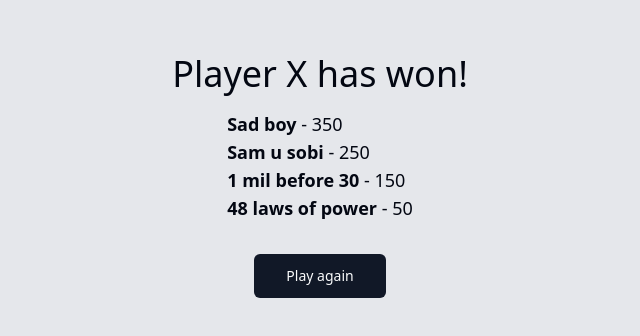
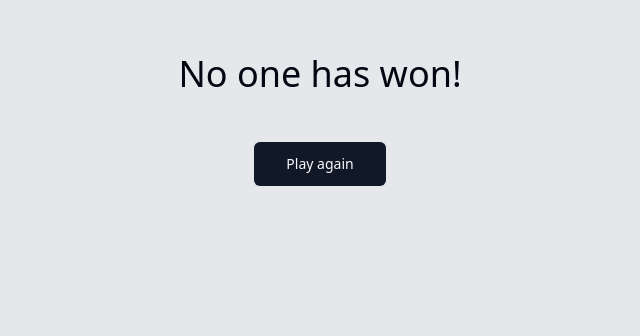
Before and after one commit to Darko-Luka/WEB3-Assignment-2, a Vue app: page /over in a window 1280 px wide. Shown: the part 106-442 px from the top of the page, without its empty margins (320-960 px from the left). Built offline with nearby package versions, Linux system fonts and the light colour scheme.

Commit message:
implement the logic for game over screen

```diff
--- a/src/components/OpponentAvatar.vue
+++ b/src/components/OpponentAvatar.vue
@@ -6,6 +6,18 @@
 		<div class="flex flex-col pl-2 space-y-2">
 			<Score :score="store.getPlayerScore(id)" />
 			<Label class="text-white">{{ cards.length }} cards</Label>
+			<Button
+				v-if="cards.length === 1"
+				@click="
+					() => {
+						// Assuming the accuser (you) is of index 0
+						store.catchUnoFailure({ accuser: 0, accused: id });
+						store.updateAllPlayerDecks();
+					}
+				"
+				size="xs"
+				>Accuse</Button
+			>
 		</div>
 	</div>
 </template>
@@ -17,6 +29,7 @@ import { defineProps } from "vue";
 import Score from "./Score.vue";
 import { useGameStore } from "@/stores/GameStore";
 import type { Card } from "@/model/deck";
+import Button from "./ui/button/Button.vue";
 
 const store = useGameStore();
 
--- a/src/components/PlayerDeck.vue
+++ b/src/components/PlayerDeck.vue
@@ -3,7 +3,13 @@
 		<li :class="getCardClasses()" v-for="(card, index) in cards">
 			<CardComponent :card="card" @click="play(index, card.type)" />
 		</li>
-		<Button size="lg" class="first:ml-auto last:mr-auto" v-if="cards.length === 1">Say Uno!</Button>
+		<Button
+			size="lg"
+			class="first:ml-auto last:mr-auto"
+			@click="() => store.sayUno(playerIndex)"
+			v-if="cards.length === 1"
+			>Say Uno!</Button
+		>
 	</ol>
 </template>
 
@@ -49,4 +55,7 @@ const props = defineProps<{
 	cards: Array<Card>;
 	isActive: boolean;
 }>();
+
+// We are always assuming the player (you), is index 0
+const playerIndex = 0;
 </script>
--- a/src/model/engineService.ts
+++ b/src/model/engineService.ts
@@ -9,6 +9,7 @@ export class EngineService implements EngineInterface {
 	game: Game = createUnoGame({ players: ["a", "b"] });
 	discardPileTopCardRef = ref<Card | undefined>();
 	bots: ("easy" | "medium" | "hard")[] = [];
+	public onEnd: () => void = () => {};
 
 	createGame(bots: ("easy" | "medium" | "hard")[]): Array<Player> {
 		const players = Array.from({ length: bots.length + 1 }, (_, index) => {
@@ -18,6 +19,18 @@ export class EngineService implements EngineInterface {
 		this.bots = bots;
 
 		this.game = createUnoGame({ players, targetScore: 500, cardsPerPlayer: 7 });
+
+		this.game.onGameEnd = (winner: number) => {
+			Array.from({ length: this.game.hand?.playerCount ?? 0 }).forEach((_, index) => {
+				if (this.game.score(index) >= this.game.targetScore) {
+					alert(`${this.game.player(index)} has won the game!`);
+					this.onEnd();
+					return;
+				}
+			});
+
+			alert(`Round has ended, winner is ${this.game.player(winner)}!`);
+		};
 
 		this.discardPileTopCardRef.value = this.game.hand?.discardPile().top();
 		return players.map((player, index) => {
@@ -53,7 +66,6 @@ export class EngineService implements EngineInterface {
 		if (!hand) return;
 
 		const move = decideMove(hand, this.bots[(this.game.hand?.playerInTurn() ?? 0) - 1]);
-		console.log(this.bots[(this.game.hand?.playerInTurn() ?? 0) - 1]);
 
 		if (move === "draw") {
 			this.game.hand?.draw();
@@ -70,15 +82,15 @@ export class EngineService implements EngineInterface {
 	}
 
 	sayUno(index: number): void {
-		throw new Error("Method not implemented.");
+		this.game.hand?.sayUno(index);
 	}
 
 	catchUnoFailure(unoFailure: UnoFailure): boolean {
-		throw new Error("Method not implemented.");
+		return this.game.hand?.catchUnoFailure(unoFailure) ?? false;
 	}
 
-	getWinner(): number | undefined {
-		throw new Error("Method not implemented.");
+	getTargetScore(): number {
+		return this.game.targetScore;
 	}
 
 	get getDiscardPileTopCard(): Ref<Card | undefined, Card | undefined> {
--- a/src/model/hand.ts
+++ b/src/model/hand.ts
@@ -185,6 +185,13 @@ export class Hand {
 			this.playerUnos[playerIndex] = true;
 	}
 
+	wasPenalized(playerIndex: number): boolean {
+		const playerHand = this.playerHands[playerIndex];
+		const hasSaidUno = this.playerUnos[playerIndex];
+
+		return playerHand.length > 1 && !hasSaidUno;
+	}
+
 	catchUnoFailure(unoFailure: UnoFailure): boolean {
 		const accusedPlayer = this.playerHands[unoFailure.accused];
 		if (
--- a/src/model/interfaces/engineInterface.ts
+++ b/src/model/interfaces/engineInterface.ts
@@ -19,5 +19,5 @@ export interface EngineInterface {
 	draw(): void;
 	sayUno(index: number): void;
 	catchUnoFailure(unoFailure: UnoFailure): boolean;
-	getWinner(): number | undefined;
+	getTargetScore(): number;
 }
--- a/src/model/uno.ts
+++ b/src/model/uno.ts
@@ -15,6 +15,7 @@ export class Game {
 	targetScore: number;
 	props: Partial<Props>;
 	private playerScores: number[];
+	onGameEnd: (winner: number) => void = () => {};
 
 	constructor(createGame: Partial<Props>) {
 		this.props = createGame;
@@ -75,7 +76,10 @@ export class Game {
 
 		const winner = this.hand?.winner();
 		const score = this.hand?.score();
-		if (winner !== undefined && score !== undefined) this.playerScores[winner] += score;
+		if (winner !== undefined && score !== undefined) {
+			this.playerScores[winner] += score;
+			this.onGameEnd(winner);
+		}
 
 		this.hand = createHand(
 			this.props.players ?? ["A", "B"],
--- a/src/model/utils/test_adapter.ts
+++ b/src/model/utils/test_adapter.ts
@@ -19,5 +19,5 @@ export function createHand({ players, dealer, shuffler = standardShuffler, cards
 }
 
 export function createGame(props: Partial<uno.Props>): uno.Game {
-	return uno.createGame(props);
+	return uno.createUnoGame(props);
 }
--- a/src/pages/GameOverView.vue
+++ b/src/pages/GameOverView.vue
@@ -1,8 +1,8 @@
 <template>
 	<div class="flex justify-center items-center flex-col">
-		<h1 class="text-4xl">Player X has won!</h1>
+		<h1 class="text-4xl">{{ winner }} has won!</h1>
 		<ol class="my-4 text-lg">
-			<li class="" v-for="player in players">
+			<li class="" v-for="player in players" :key="player.name">
 				<span class="font-bold">{{ player.name }}</span> - {{ player.score }}
 			</li>
 		</ol>
@@ -14,25 +14,29 @@
 
 <script setup lang="ts">
 import Button from "@/components/ui/button/Button.vue";
-import { ref } from "vue";
-import { RouterLink } from "vue-router";
+import { computed, ref } from "vue";
+import { RouterLink, useRoute } from "vue-router";
 
-const players = ref<Array<{ name: String; score: Number }>>([
-	{
-		name: "Sad boy",
-		score: 350,
-	},
-	{
-		name: "Sam u sobi",
-		score: 250,
-	},
-	{
-		name: "1 mil before 30",
-		score: 150,
-	},
-	{
-		name: "48 laws of power",
-		score: 50,
-	},
-]);
+const route = useRoute();
+const players = ref<Array<{ name: string; score: number }>>([]);
+
+for (const [name, score] of Object.entries(route.query)) {
+	if (typeof score === "string") {
+		players.value.push({
+			name,
+			score: parseInt(score, 10),
+		});
+	}
+}
+
+const winner = computed(() => {
+	if (players.value.length === 0) return "No one";
+
+	const topPlayer = players.value.reduce((prev, current) => {
+		return current.score > prev.score ? current : prev;
+	});
+	return topPlayer.name;
+});
+
+players.value.sort((a, b) => b.score - a.score);
 </script>
--- a/src/stores/GameStore.ts
+++ b/src/stores/GameStore.ts
@@ -1,26 +1,42 @@
+import type { Difficulty } from "@/model/botAI";
 import type { Card, CardColor } from "@/model/deck";
 import { EngineService } from "@/model/engineService";
+import type { UnoFailure } from "@/model/hand";
 import type { EngineInterface, Player } from "@/model/interfaces/engineInterface";
 import { defineStore } from "pinia";
 import { computed, ref } from "vue";
+import { useRouter } from "vue-router";
 
 export const useGameStore = defineStore("game", () => {
-	const players = ref<(Player & { isBot: boolean; deck: Card[] })[]>([]);
+	const players = ref<(Player & { isBot: boolean; deck: Card[]; difficulty?: Difficulty })[]>([]);
 	const bots = computed(() => players.value.filter((player) => player.isBot));
-	const engineService: EngineInterface = new EngineService();
+	const engineService: EngineService = new EngineService();
 	const currentPlayerIndex = ref(0);
+	const router = useRouter();
 
 	function createGame(bots: ("easy" | "medium" | "hard")[]) {
 		const _players = engineService.createGame(bots);
 
-		players.value = _players.map((player) => {
+		players.value = _players.map((player, index) => {
+			const isBot = player.name.includes("bot");
+			const difficulty = isBot ? bots[index - 1] : undefined;
 			return {
 				...player,
-				isBot: player.name.includes("bot"),
+				isBot,
 				deck: engineService.getPlayerDeck(player.index) ?? [],
+				difficulty,
 			};
 		});
+		engineService.onEnd = () => {
+			const query: Record<string, string | number> = {};
 
+			players.value.forEach((player) => {
+				const name = player.name;
+				const score = engineService.getPlayerScore(player.index);
+				query[name] = score ?? 0;
+			});
+			router.push({ path: "/over", query });
+		};
 		nextTurn();
 	}
 
@@ -48,20 +64,78 @@ export const useGameStore = defineStore("game", () => {
 		return index === currentPlayerIndex.value;
 	}
 
+	function sayUno(index: number) {
+		engineService.sayUno(index);
+		updateAllPlayerDecks();
+	}
+
+	function catchUnoFailure(unoFailure: UnoFailure) {
+		engineService.catchUnoFailure(unoFailure);
+	}
+
+	function getTargetScore() {
+		return engineService.getTargetScore();
+	}
+
 	function makeBotMove() {
 		setTimeout(() => {
 			engineService.decideMove();
 			updateAllPlayerDecks();
 			nextTurn();
-		}, 1000);
+		}, 2500);
 	}
 
 	function nextTurn() {
 		currentPlayerIndex.value = engineService.getCurrentPlayer().index;
 		const currentPlayer = players.value[currentPlayerIndex.value];
 
-		if (currentPlayer?.isBot) {
-			makeBotMove();
+		checkForUnoFailure().then(() => {
+			if (currentPlayer?.isBot) {
+				makeBotMove();
+			}
+		});
+	}
+
+	async function checkForUnoFailure() {
+		const delayBetweenChecks = 500;
+		for (const bot of players.value) {
+			if (!bot.isBot) continue;
+
+			for (const otherPlayer of players.value) {
+				if (bot === otherPlayer || otherPlayer.deck.length !== 1) continue;
+
+				let catchProbability = 0;
+				let delay = 0;
+
+				switch (bot.difficulty) {
+					case "easy":
+						catchProbability = 0.2; // 20% chance to catch failure
+						delay = Math.random() * 2000 + 2000; // 2 to 4 seconds delay
+						break;
+
+					case "medium":
+						catchProbability = 0.5; // 50% chance to catch failure
+						delay = Math.random() * 1500 + 1000; // 1 to 2.5 seconds delay
+						break;
+
+					case "hard":
+						catchProbability = 0.8; // 80% chance to catch failure
+						delay = Math.random() * 1000 + 500; // 0.5 to 1.5 seconds delay
+						break;
+				}
+
+				if (Math.random() < catchProbability) {
+					await new Promise((resolve) => setTimeout(resolve, delay));
+					const isCaught = engineService.catchUnoFailure({ accused: otherPlayer.index, accuser: bot.index });
+					if (isCaught) {
+						alert(`Bot ${bot.index} caught ${otherPlayer.name} ${otherPlayer.index} for not saying Uno!`);
+						updateAllPlayerDecks();
+					}
+				}
+			}
+
+			// Introduce a small delay between bots checking to simulate realistic behavior
+			await new Promise((resolve) => setTimeout(resolve, delayBetweenChecks));
 		}
 	}
 
@@ -77,6 +151,10 @@ export const useGameStore = defineStore("game", () => {
 		isPlayerInTurn,
 		play,
 		draw,
+		sayUno,
+		catchUnoFailure,
+		updateAllPlayerDecks,
+		getTargetScore,
 		discardPileTopCard: engineService.getDiscardPileTopCard,
 		players,
 		bots,
```
Also changed, not shown: src/model/botAI.ts (+39 -0 lines), src/pages/GameView.vue (+10 -1 lines).
